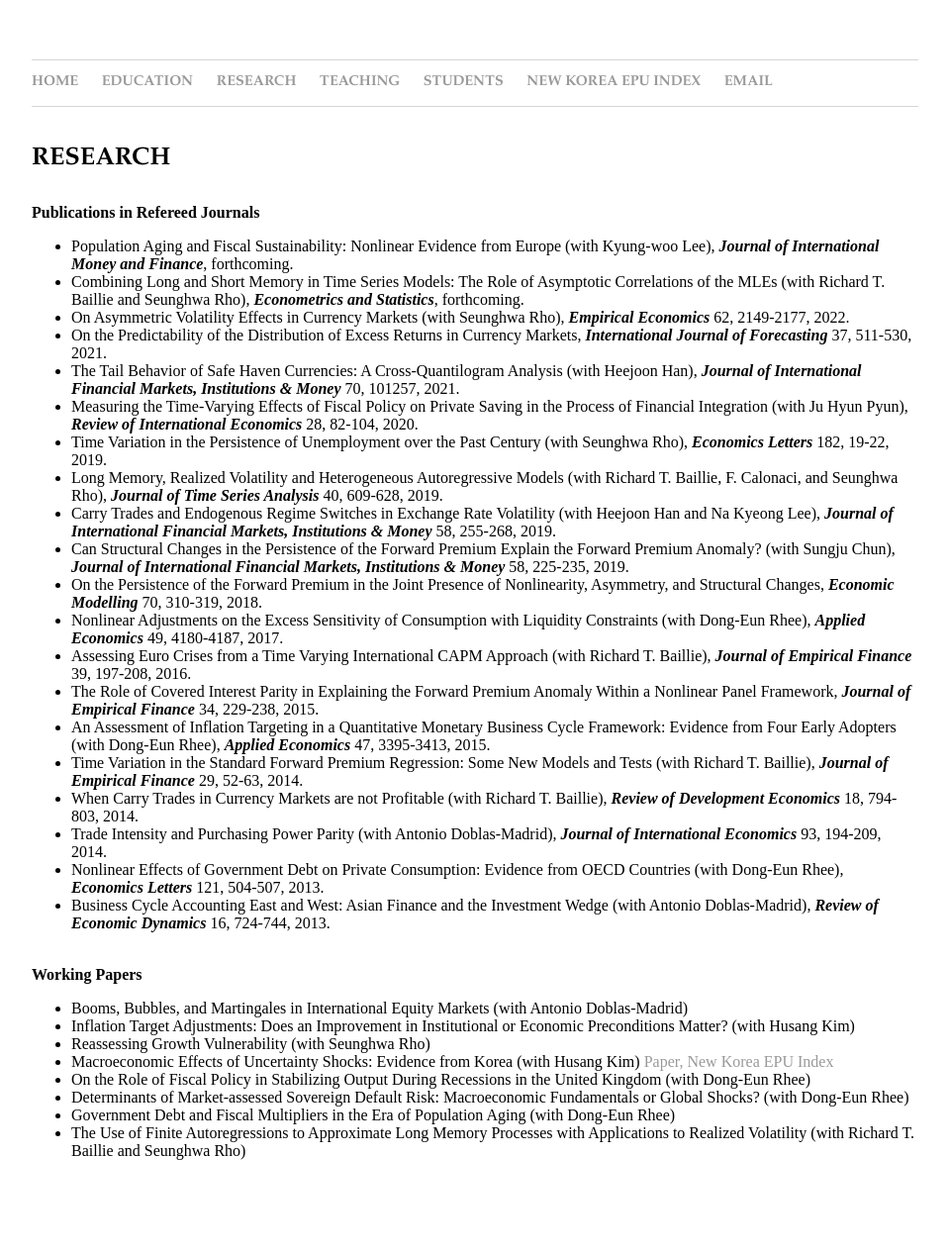
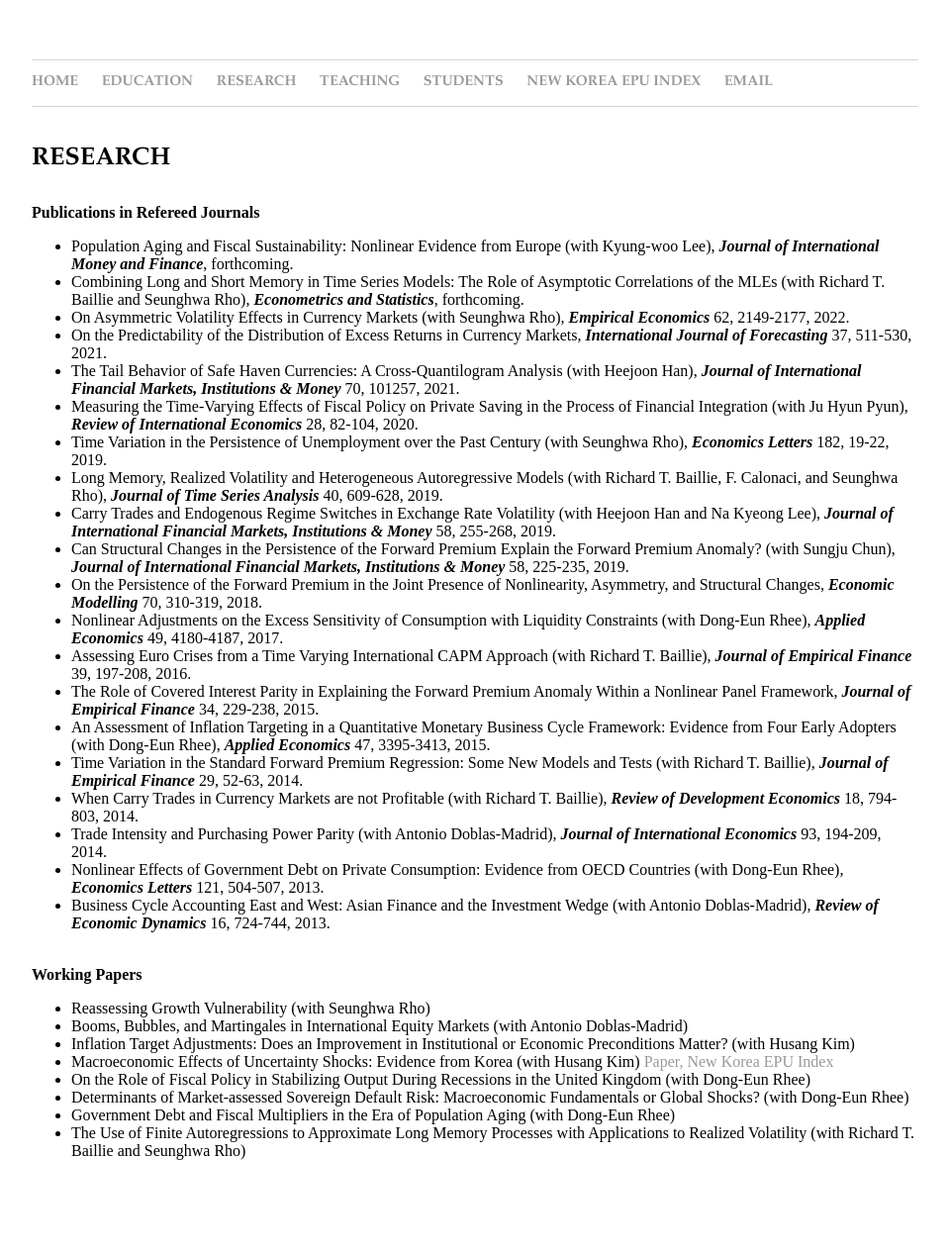
Before and after one commit to dooyeoncho/dooyeoncho.github.io, a Jekyll site: the page built from pages/research.html, in a window 1280 px wide. Shown: the whole page at 99% size, without its empty margins (160-1119 px from the left). Built offline with Jekyll 4.4.1, drawn with Linux system fonts in a browser that asks for light colours; part of the change alters nothing that is shown.

```diff
--- a/pages/research.html
+++ b/pages/research.html
@@ -39,14 +39,13 @@ title: Dooyeon Cho - Research
 
 <div> <b>Working Papers</b>
 	<ul>
+		<li>Reassessing Growth Vulnerability (with Seunghwa Rho)</li>
 		<li>Booms, Bubbles, and Martingales in International Equity Markets (with Antonio Doblas-Madrid)</li>
 		<li>Inflation Target Adjustments: Does an Improvement in Institutional or Economic Preconditions Matter? (with Husang Kim)</li>
-		<li>Reassessing Growth Vulnerability (with Seunghwa Rho)</li>
 		<li>Macroeconomic Effects of Uncertainty Shocks: Evidence from Korea (with Husang Kim) <a href="https://papers.ssrn.com/sol3/papers.cfm?abstract_id=4044587">Paper,</a> <a href="https://dooyeoncho.github.io/pages/new_korea_epu_index.html">New Korea EPU Index</a></li>
 		<li>On the Role of Fiscal Policy in Stabilizing Output During Recessions in the United Kingdom (with Dong-Eun Rhee)</li>
 		<li>Determinants of Market-assessed Sovereign Default Risk: Macroeconomic Fundamentals or Global Shocks? (with Dong-Eun Rhee)</li>
 		<li>Government Debt and Fiscal Multipliers in the Era of Population Aging (with Dong-Eun Rhee)</li>
 		<li>The Use of Finite Autoregressions to Approximate Long Memory Processes with Applications to Realized Volatility (with Richard T. Baillie and Seunghwa Rho)</li>
-
 	</ul>
 </div>&nbsp;&nbsp;&nbsp;&nbsp;&nbsp;&nbsp;
```
